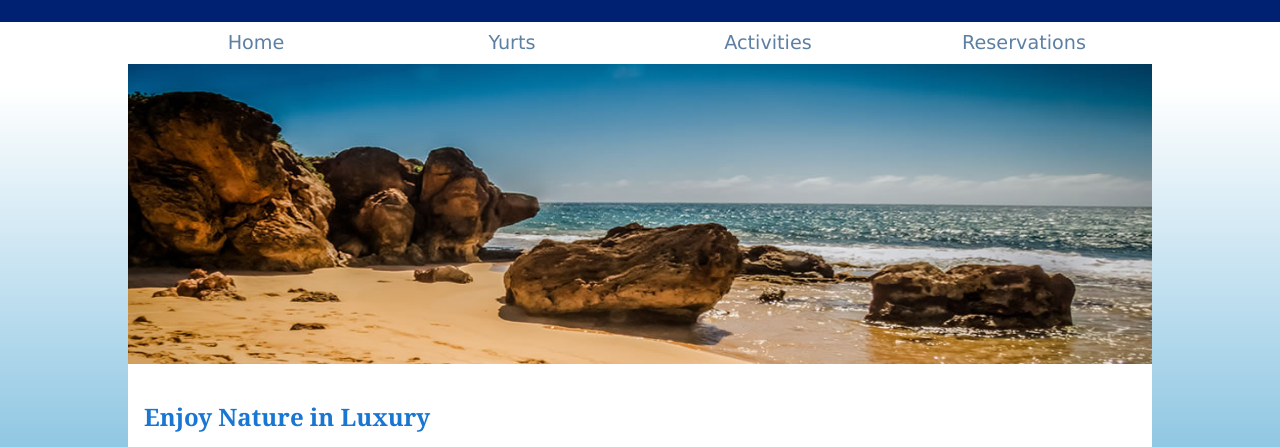
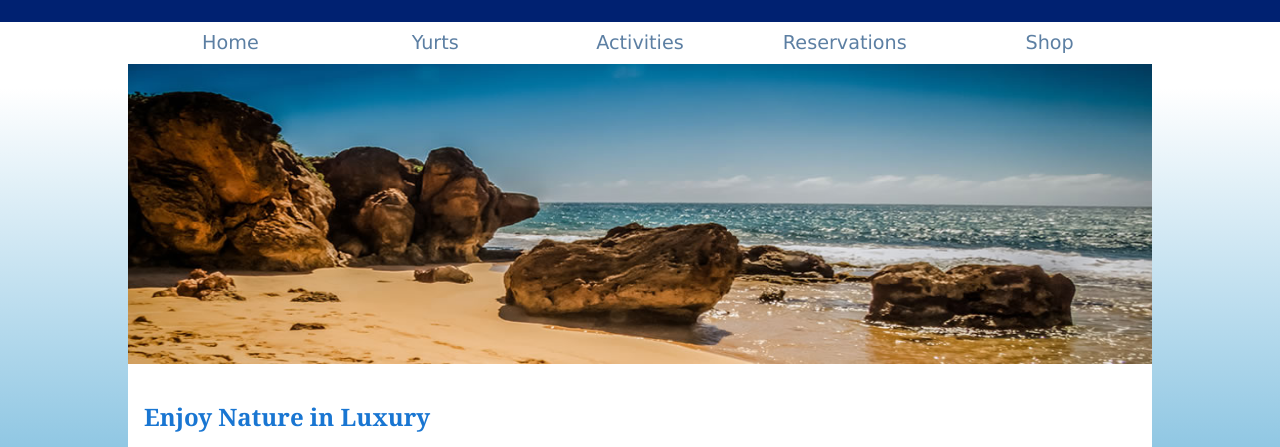
Before and after one commit to starz02/SDEV153-Ch13, a plain HTML site: page index.html in a window 1280 px wide. Shown: the part 91-538 px from the top of the page. Drawn offline with Linux system fonts and the light colour scheme.

Commit message:
Add files via upload

```diff
--- a/index.html
+++ b/index.html
@@ -15,6 +15,7 @@
     <li><a href="yurts.html">Yurts</a></li>
     <li><a href=activities.html>Activities</a></li>
     <li><a href=reservations.html>Reservations</a></li>
+    <li><a href=shop.html>Shop</a></li>
     </ul>
   </nav>
 <div id="wrapper">
```
